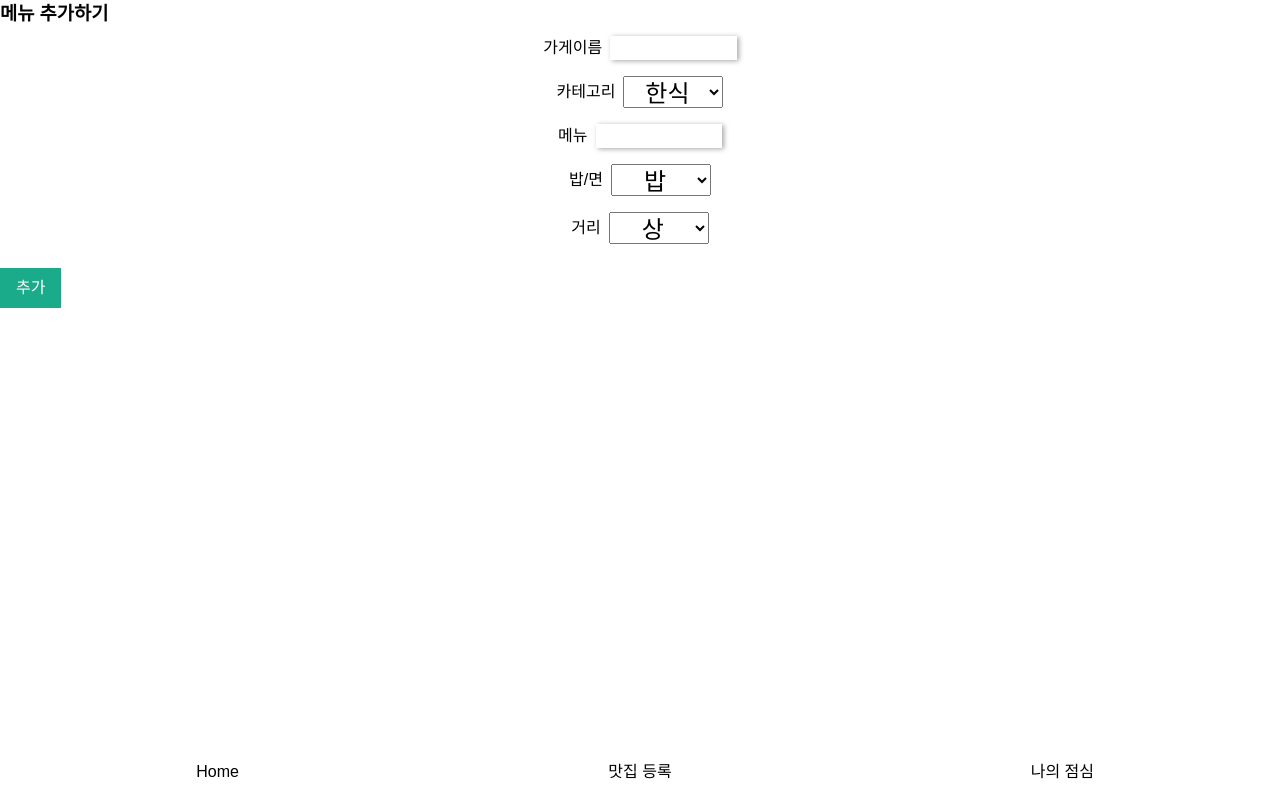
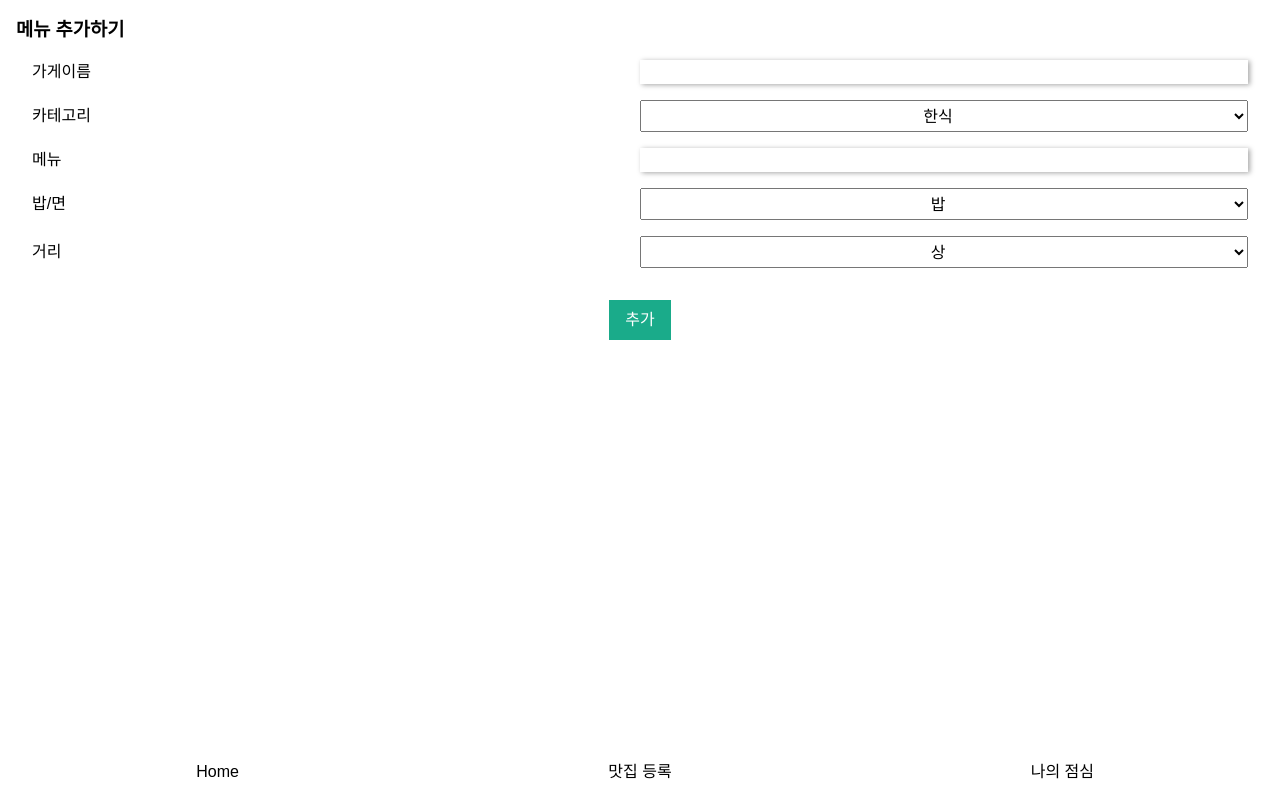
Before and after one commit to HTlee1990/bestLunch, a Vue app in the folder client/: page /register in a window 1280 px wide. Built offline with nearby package versions, Linux system fonts and the light colour scheme.

Commit message:
fix register Page CSS

```diff
--- /dev/null
+++ b/client/src/style/common.scss
@@ -0,0 +1,52 @@
+$font-size1: 36px;
+$font-size2: 24px;
+$font-size3: 18px;
+$font-size4: 16px;
+$font-size5: 14px;
+$font-size6: 13px;
+$font-size7: 12px;
+
+$font-regular: 400;
+$font-medium: 500;
+$font-bold: 700;
+
+/* color */
+$col-primary: #006ce6;
+
+$col-light-color: #1a8cfc;
+$col-secondary: #ee2737;
+
+$col-prim-l1: #e6f1fd;
+$col-prim-l2: #cce2fa;
+$col-prim-l3: #99c4f5;
+$col-prim-l4: #66a7f0;
+$col-prim-l5: #3389eb;
+
+$col-prim-d1: #0056b8;
+$col-prim-d2: #004ba1;
+$col-prim-d3: #00418a;
+$col-prim-d4: #003673;
+$col-prim-d5: #002b5c;
+
+/* Corrent Color of the Text */
+$col-neutral-00: #101010;
+
+$col-neutral-01: #000;
+$col-neutral-02: #333;
+$col-neutral-03: #5a5a5a;
+$col-neutral-04: #767676;
+$col-neutral-05: #959595;
+$col-neutral-06: #a5a5a5;
+$col-neutral-07: #ccc;
+$col-neutral-08: #dbdbdb;
+$col-neutral-09: #eaeaea;
+$col-neutral-10: #f7f7f7;
+$col-neutral-11: #fff;
+
+$col-white: $col-neutral-11;
+$col-black: $col-neutral-01;
+
+$col-bg-grey: #1d212f;
+$col-bg-grey-d: #11131e;
+$col-bg-grey-l: #f6f6f6;
+$col-text-grey: #353535;
--- a/client/src/views/Register.vue
+++ b/client/src/views/Register.vue
@@ -1,6 +1,8 @@
 <template>
   <div class="about">
+    <div class="header">
       <h3>메뉴 추가하기</h3>
+    </div>
 
     <form class="form__container" @submit.prevent="submitform">
       <div class="input__container">
@@ -37,7 +39,7 @@
           <option>하</option>
         </select>
       </div>
-      <div>
+      <div class="registerBtn">
         <CustomButton type="submit">추가</CustomButton>
       </div>
     </form>
@@ -72,31 +74,11 @@ export default {
 }
 </script>
 
-<style scoped>
-input {
-  text-align: center;
-  height: 1.5rem;
-  font-family: "Kirang Haerang", cursive;
-  width: 10%;
-  font-size: 1.5rem;
-  border: none;
-  box-shadow: 2px 1px 5px rgba(0, 0, 0, 0.35);
+<style lang="scss" scoped>
+.header {
+  margin: 1rem;
 }
-input:focus {
-  outline: none;
-}
-select {
-  /* -webkit-appearance: none; 네이티브 외형 감추기 */
-  width: 100px;
-  text-align: center;
-  font-family: "Kirang Haerang", cursive;
-  font-size: 1.5rem;
-  height: 2rem;
-}
-/* IE 10, 11의 네이티브 화살표 숨기기 */
-select::-ms-expand {
-  display: none;
-}
+
 .about {
   display: flex;
   flex-direction: column;
@@ -105,20 +87,48 @@ select::-ms-expand {
   display: flex;
   flex-direction: column;
   justify-content: center;
-  align-content: center;
-}
+  gap: 1rem;
 
   .input__container {
-  margin: 0.5rem;
     display: flex;
-  justify-content: center;
+    justify-content: space-between;
     align-items: center;
-}
-
+    margin: 0 2rem;
     .title {
       margin-right: 0.5rem;
     }
+
+    input {
+      /* position: absolute;
+      right: 0; */
+      width: 50%;
+      text-align: center;
+      height: 1.5rem;
+      font-family: "Kirang Haerang", cursive;
+      font-size: 1.5rem;
+      border: none;
+      box-shadow: 2px 1px 5px rgba(0, 0, 0, 0.35);
+    }
+    input:focus {
+      outline: none;
+    }
+
     select {
+      /* -webkit-appearance: none; 네이티브 외형 감추기 */
+      width: 50%;
+      text-align: center;
+      font-family: "Kirang Haerang", cursive;
+      /* font-size: 1.5rem; */
+      height: 2rem;
       padding: 3px 6px;
     }
+    select::-ms-expand {
+      display: none;
+    }
+  }
+  .registerBtn {
+    display: flex;
+    justify-content: center;
+  }
+}
 </style>
--- /dev/null
+++ b/client/src/views/profile.vue
@@ -0,0 +1,29 @@
+<template>
+  <div class="profile__wrapper">
+    <div class="profile__header">나의 점심</div>
+    <div>
+      <span>user</span>
+    </div>
+    <div>
+      <span>email</span>
+    </div>
+    <div>
+      <span>user</span>
+    </div>
+  </div>
+</template>
+
+<script>
+export default {
+  name: "profile",
+}
+</script>
+
+<style lang="scss" scoped>
+.profile__wrapper {
+  margin: 1rem;
+  .profile__header {
+    font-size: 1.5rem;
+  }
+}
+</style>
```
Lines whose indentation alone changed are shown as unchanged.
